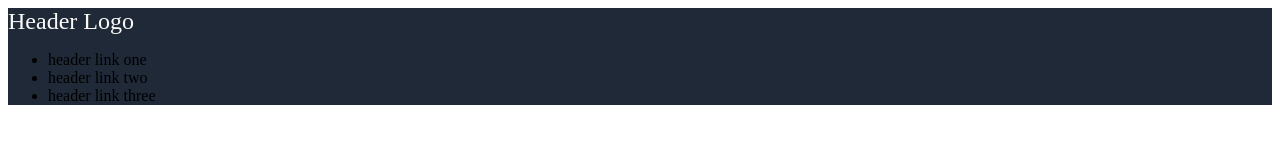
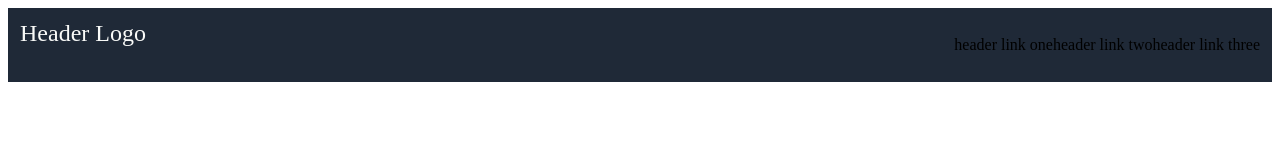
Before and after one commit to lordslimeball/odinlandingpage2-0, a plain HTML site: page index.html in a window 1280 px wide. Drawn offline with Linux system fonts and the light colour scheme.

Commit message:
took lines under the list items and made it flexible

```diff
--- a/odinlandingpage2-0.css
+++ b/odinlandingpage2-0.css
@@ -1,8 +1,16 @@
 /* Black background for header */
 .header{
     background-color: #1f2937;
+    display: flex;
+    justify-content: space-between;
+    padding: 12px;
 }
 .logo{
     font-size: 24px;
     color: #F9FAF8;
 }
+
+ul{
+    list-style: none;
+    display: flex;
+}
```
